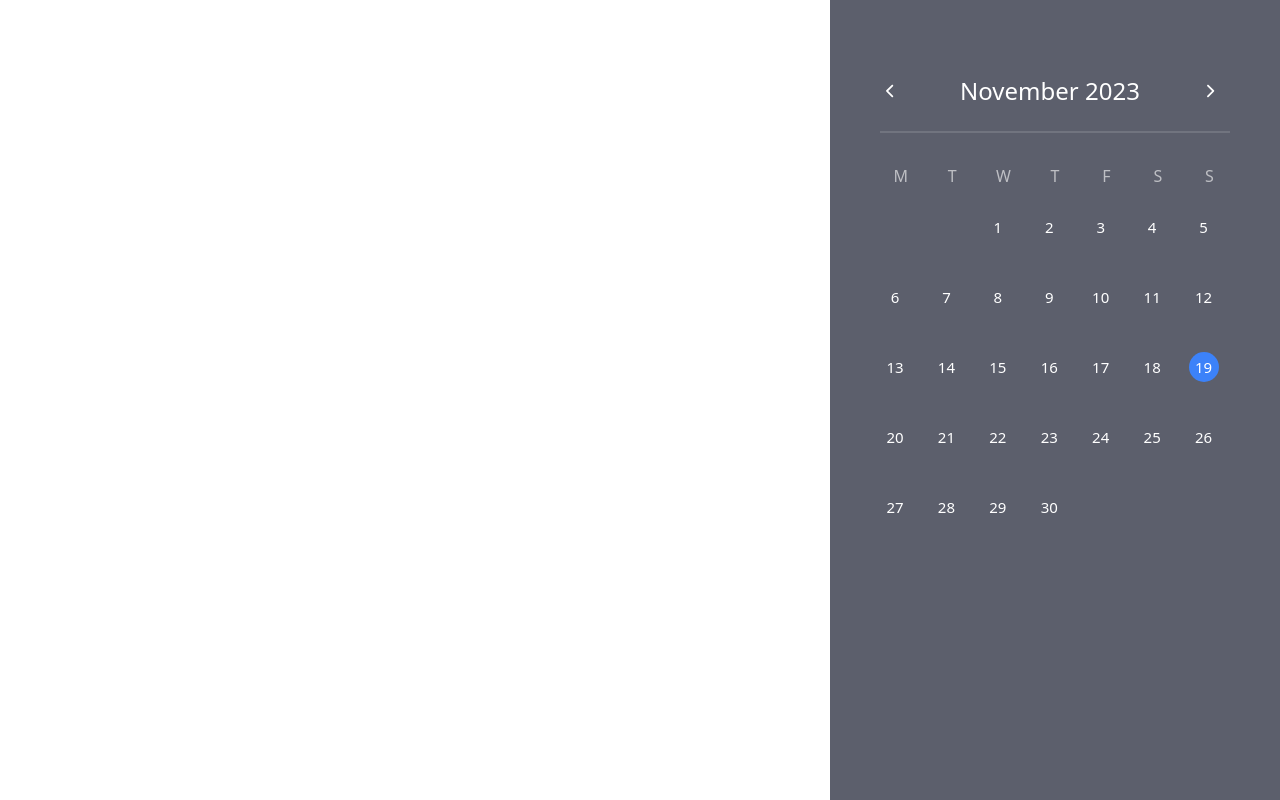
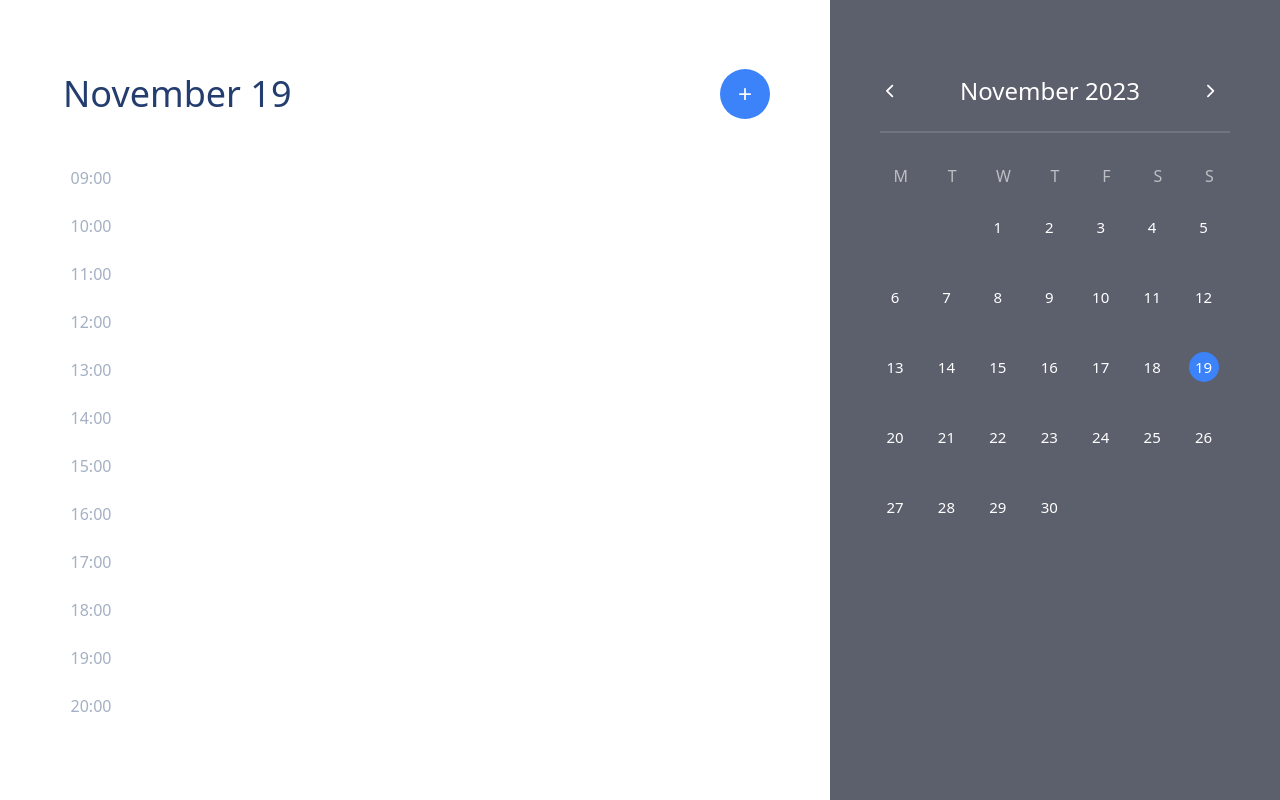
Before and after one commit to faresdevweb/planning_app, a React (Vite) app: page / in a window 1280 px wide. Shown: the top 800 px of the page. Built offline with nearby package versions, Linux system fonts and the light colour scheme.

Commit message:
fix: fixed Events file import

```diff
--- a/src/App.tsx
+++ b/src/App.tsx
@@ -1,10 +1,12 @@
 import "./App.scss";
 import Calendar from "./components/Calendar/Calendar";
+import Main from "./components/Main/Main";
 
 function App() {
   return (
     <div className="container_app">
       <Calendar />
+      <Main />
     </div>
   );
 }
--- a/src/components/Events/Events.tsx
+++ b/src/components/Events/Events.tsx
@@ -1,4 +1,4 @@
-import "./DailySchedule.scss";
+import "./Events.scss";
 import { useTaskStore } from "../../store/task";
 import { RiChatDeleteFill } from "react-icons/ri";
 import { hexToRGBA } from "../../utils/hexToRGBA";
```
